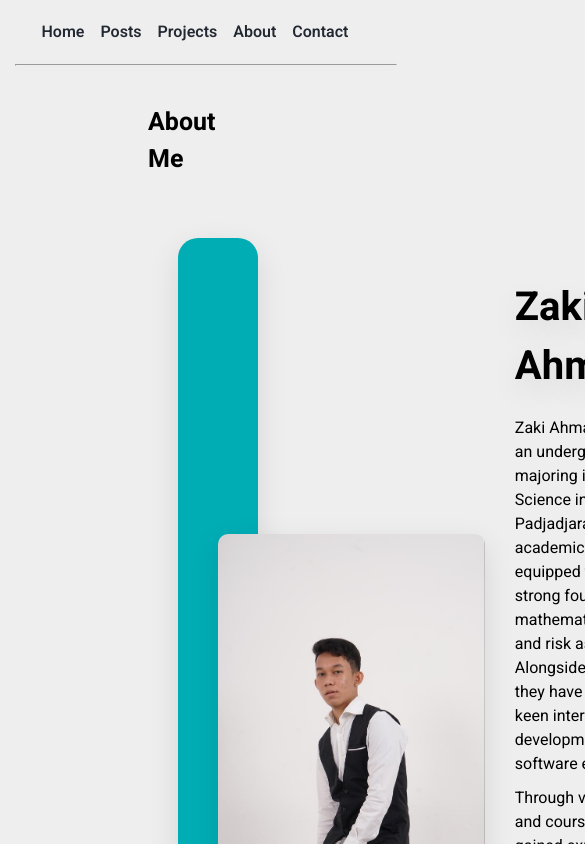
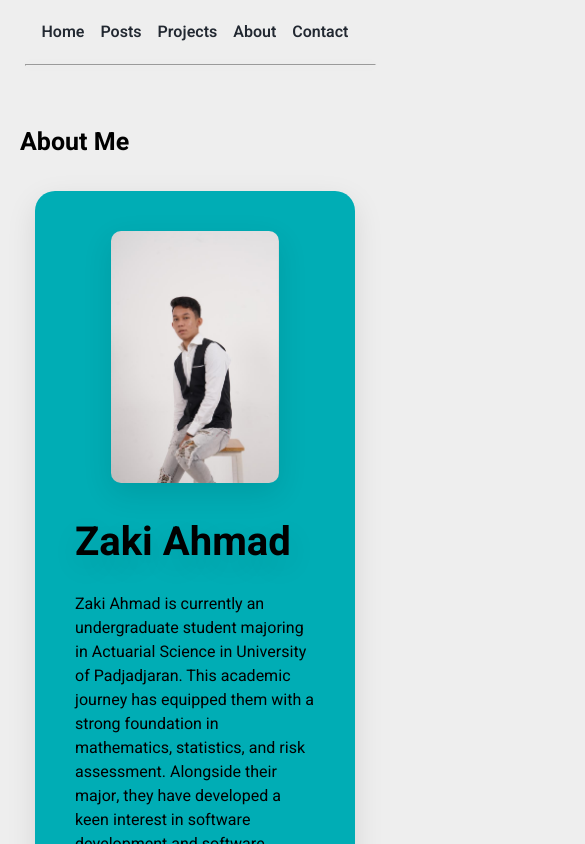
Before and after one commit to zakiahmadd/Portofolio-Website-Rework-React, a React (Vite) app: page /Portofolio-Website-Rework-React/about in a window 390 px wide. Shown: the top 844 px of the page, 585 px wide, since content can reach past the window. Built offline with nearby package versions, Linux system fonts and the light colour scheme.

Commit message:
Adding full responsiveness

```diff
--- a/src/components/Footer/Footer.css
+++ b/src/components/Footer/Footer.css
@@ -24,3 +24,14 @@
     font-size: 15px;
     opacity: 50%;
 }
+
+@media screen and (max-width: 992px) {
+
+    .footer .footer-logo i{
+        font-size: 35px;
+    }
+
+    .footer p {
+        font-size: 15px;
+    }
+}
--- a/src/components/Footer/Footer.jsx
+++ b/src/components/Footer/Footer.jsx
@@ -1,5 +1,6 @@
 import React from "react";
 import "./Footer.css"
+import { Link } from "react-router-dom";
 
 function Footer() {
     return (
@@ -8,7 +9,7 @@ function Footer() {
                 <div class="footer-logo">
                     <a href="https://github.com/zakiahmadd?tab=repositories" target="_blank"><i class='bx bxl-github'></i></a>
                     <a href="https://www.linkedin.com/in/zaki-ahmad-2a7b3424b/" target="_blank"><i class='bx bxl-linkedin-square'></i></a>
-                    <a href="contact.html"><i class='bx bxs-envelope'></i></a>
+                    <Link to='/contact'><a href="#"><i class='bx bxs-envelope'></i></a></Link>
                     <a href="https://www.instagram.com/zakiahmaadd/" target="_blank"><i class='bx bxl-instagram-alt'></i></a>
                 </div>
                 <p>Copyright ©2024, All rights reserved </p>
--- a/src/components/Header/Header.css
+++ b/src/components/Header/Header.css
@@ -62,7 +62,6 @@ nav img {
 }
 
 @media screen and (max-width: 768px) {
-
     .fancy-hr {
         width: 98%;
         left: 10px;
@@ -70,7 +69,6 @@ nav img {
 }
 
 @media screen and (max-width: 576px) {
-
     nav img{
         display: none;
     }
--- a/src/components/ProjectsContainer.jsx
+++ b/src/components/ProjectsContainer.jsx
@@ -10,9 +10,6 @@ function ProjectsContainer(props) {
     <>
       <style>
         {`
-          .featured {
-            padding: 60px 148px;
-          }
 
           @media screen and (max-width:1400px) {
 
--- a/src/pages/About/About.css
+++ b/src/pages/About/About.css
@@ -1,9 +1,9 @@
 .about-container {
-    padding: 40px 148px;
+    padding: 60px 148px;
     display: flex;
     flex-direction: column;
     justify-content: center;
-    margin-bottom: 20px;
+    margin-bottom: 47px;
 }
 
 .about-container .header{
@@ -16,7 +16,7 @@
     padding: 40px;
     align-items: center;
     margin: 0px 30px;
-    margin-top: 30px;
+    margin-top: 0px;
     background-color: #00adb5;
     border-radius: 20px;
     gap: 30px;
@@ -66,3 +66,70 @@
     text-shadow: 0 10px 30px rgba(0, 0, 0, 0.1);
     transform: scale(1.05);
 }
+
+@media screen and (max-width:1400px) {
+
+    .about-container{
+        padding: 60px;
+        margin-bottom:60px;
+    }
+
+    .about-container .profile-container {
+        margin-left: 70px;
+        margin-right: 70px;
+    }
+
+}
+
+@media screen and (max-width: 1200px) {
+
+    .about-container{
+        padding: 60px;
+        margin-bottom:30px;
+    }
+
+    .about-container .header{
+        margin-left: 30px;
+    }
+
+    .about-container .profile-container {
+        margin-left: 50px;
+        margin-right: 50px;
+    }
+}
+
+@media screen and (max-width: 992px) {
+
+    .about-container {
+        padding: 60px 20px;
+    }
+
+    .about-container .profile-container img{
+        width: 50%;
+        height: auto;
+    }
+
+    .about-container .profile-container {
+        display: flex;
+        flex-direction: column;
+    }
+}
+
+@media screen and (max-width: 768px) {
+    .about-container .profile-container img{
+        width: 70%;
+        height: auto;
+    }
+
+    .about-container .profile-container {
+        margin-left: 40px;
+        margin-right: 40px;
+    }
+}
+
+@media screen and (max-width: 576px) {
+    .about-container .profile-container {
+        margin-left: 15px;
+        margin-right: 15px;
+    }
+}
--- a/src/pages/Contact/Contact.css
+++ b/src/pages/Contact/Contact.css
@@ -60,6 +60,7 @@
     transition: all 0.3s ease;
     font-size: 15px;
     font-weight: 500;
+    color: black
 }
 .form-container button:hover{
     background-color: #5bc0de;
@@ -70,3 +71,62 @@ form label {
     font-size: 18x;
     font-weight: 500;
 }
+
+@media screen and (max-width:1400px) {
+    .contact-container {
+        padding:  40px 60px 0;;
+        margin-bottom: 60px;
+    }
+
+    .contact-container .form-container {
+        margin-left: 70px;
+        margin-right: 70px;
+    }
+}
+
+@media screen and (max-width: 1200px) {
+    .contact-container {
+        padding:  40px;
+        margin-bottom: 30px;
+    }
+
+    .contact-container .form-container {
+        margin-left: 50px;
+        margin-right: 50px;
+    }
+}
+
+@media screen and (max-width: 992px) {
+    .contact-container {
+        padding: 40px 20px;
+    }
+}
+
+@media screen and (max-width: 768px) {
+    .contact-container {
+        padding: 40px 20px;
+    }
+
+    .contact-container .form-container {
+        padding: 20px;
+    }
+}
+
+@media screen and (max-width: 576px) {
+
+    .contact-container{
+        display: flex;
+        flex-direction: column;
+        align-items: flex-start;
+    }
+
+    .contact-container {
+        padding: 40px 10px;
+    }
+
+    .contact-container .form-container {
+        padding: 40px 30px;
+        width: 95%;
+        align-self: center;
+    }
+}
--- a/src/pages/Home/Home.css
+++ b/src/pages/Home/Home.css
@@ -11,6 +11,7 @@
 .hello {
     font-weight: 600;
 }
+
 
 .main .info h1 {
     font-size: 45px;
@@ -191,6 +192,11 @@
         display: none;
     }
 
+    .fancy-hr {
+        width: 98%;
+        left: 10px;
+    }
+
     .main {
         display: flex;
         flex-direction: column;
@@ -237,6 +243,11 @@
 
     nav img {
         display: none;
+    }
+
+    .fancy-hr {
+        width: 90%;
+        left: 25px;
     }
 
     .main {
--- a/src/pages/Home/Home.jsx
+++ b/src/pages/Home/Home.jsx
@@ -3,6 +3,7 @@ import React, { useState } from "react";
 import Card from "./Card.jsx";
 import Separator from "../../components/Separator.jsx";
 import ProjectsContainer from "../../components/ProjectsContainer.jsx";
+import { Link } from "react-router-dom";
 import "./Home.css";
 import postData from "../../data/post-data.jsx";
 import Footer from "../../components/Footer/Footer.jsx";
@@ -24,8 +25,7 @@ function HomePage() {
           </h1>
           <p className="desc">
             An undergraduate student majoring in Actuarial Science. Passionate
-            in Software Development especially Web Development. Eager to explore
-            the Software Development world.
+            in Software <br/>Development / Software Engineering. Eager to explore the Software Development world.
           </p>
           <div className="contacts-logo">
             <a
@@ -40,9 +40,9 @@ function HomePage() {
             >
               <i className="bx bxl-linkedin-square"></i>
             </a>
-            <a href="/contact">
+            <Link to="/contact"><a href="#">
               <i className="bx bxs-envelope"></i>
-            </a>
+            </a></Link>
             <a href="https://www.instagram.com/zakiahmaadd/" target="_blank">
               <i className="bx bxl-instagram-alt"></i>
             </a>
--- a/src/pages/Posts/Posts.css
+++ b/src/pages/Posts/Posts.css
@@ -41,3 +41,38 @@
     transform: scale(1.2);
     color: #eeeeee;
 }
+
+.container {
+    padding: 40px 148px;
+  }
+
+@media screen and (max-width:1400px) {
+    .container {
+        padding: 40px 60px;
+      }
+}
+
+@media screen and (max-width: 1200px) {
+
+
+
+}
+
+@media screen and (max-width: 992px) {
+    .container {
+        padding: 40px 40px;
+      }
+}
+
+@media screen and (max-width: 768px) {
+    .container {
+        padding: 40px 20px;
+      }
+}
+
+
+@media screen and (max-width: 500px) {
+    .container {
+        padding: 40px 10px;
+      }
+}
--- a/src/pages/Posts/Posts.jsx
+++ b/src/pages/Posts/Posts.jsx
@@ -10,13 +10,6 @@ const postDataReversed = postData.reverse();
 function PostsPage() {
   return (
     <>
-      <style>
-        {`
-          .container {
-            padding: 40px 148px;
-          }
-        `}
-      </style>
       <Header />
       <div className="container">
         <Separator title="Posts" fontSize="25px" />
--- /dev/null
+++ b/src/pages/Projects/Projects.css
@@ -0,0 +1,42 @@
+.featured {
+    padding: 40px 148px;
+  }
+
+@media screen and (max-width:1400px) {
+
+.featured {
+    padding: 40px 60px;
+    margin-bottom: 30px;
+}
+
+.projects {
+    display: flex;
+    flex-direction: column;
+    justify-content: center;
+    align-items: center;
+}
+
+.featured .project-item{
+    width: 90%;
+}
+
+}
+
+@media screen and (max-width: 1200px) {
+
+    .featured {
+        padding: 40px 40px;
+    }
+
+@media screen and (max-width: 992px) {
+    .featured {
+        padding: 40px 20px;
+    }
+}
+
+@media screen and (max-width: 768px) {
+    .featured .project-item{
+    width: 100%;
+    }
+}
+}
--- a/src/pages/Projects/Projects.jsx
+++ b/src/pages/Projects/Projects.jsx
@@ -4,18 +4,11 @@ import Footer from "../../components/Footer/Footer.jsx";
 import Separator from "../../components/Separator.jsx";
 import ProjectPost from "../../components/ProjectPost.jsx";
 import projectData from "../../data/project-data.jsx";
-// import "./ProjectsPage.css"; // Make sure to create this CSS file
+import "./Projects.css";
 
 function ProjectsPage() {
   return (
     <>
-      <style>
-        {`
-          .featured {
-            padding: 40px 148px;
-          }
-        `}
-      </style>
       <Header />
       <div className="featured">
         <Separator
```
